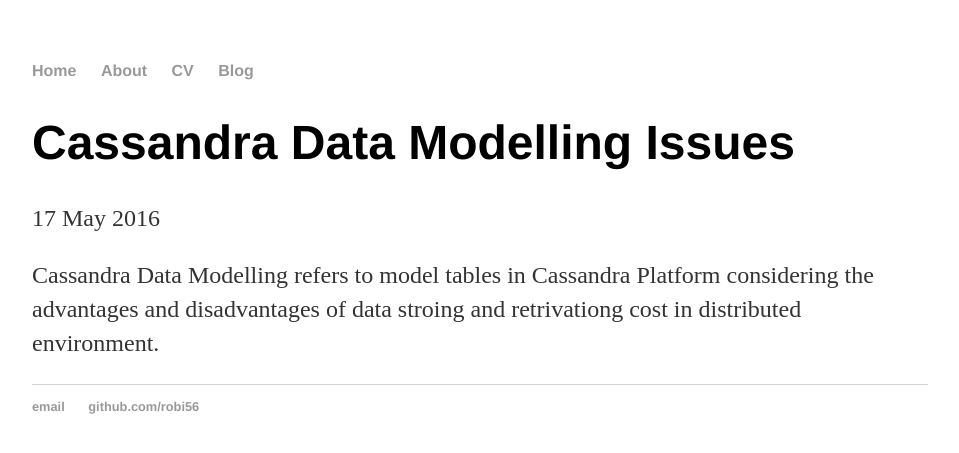
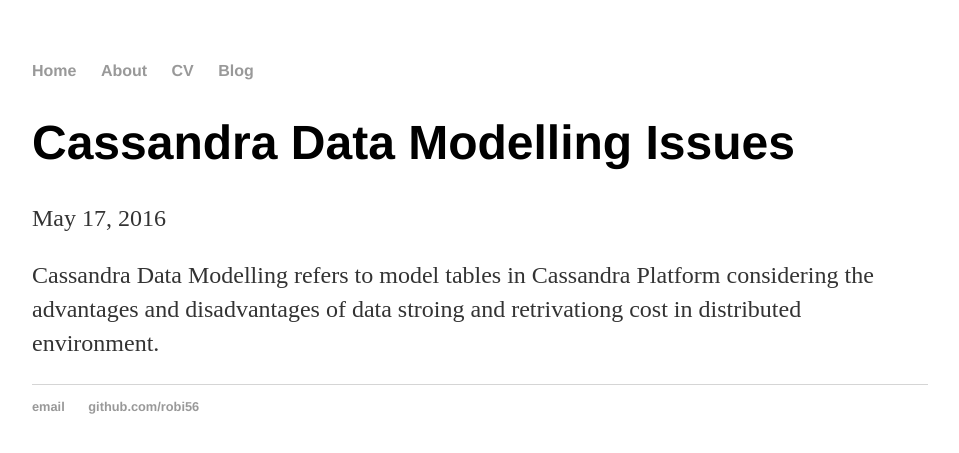
Before and after one commit to robi56/robi56.github.io, a Jekyll site: the page built from _posts/2016-05-17-Cassandra-Data-Modelling-Issues.md, in a window 1280 px wide. Shown: the top 453 px of the page, without its empty margins (160-1119 px from the left). Built offline with Jekyll 4.4.1, drawn with Linux system fonts in a browser that asks for light colours.

Commit message:
new layout

```diff
--- a/_layouts/post.html
+++ b/_layouts/post.html
@@ -1,9 +1,38 @@
 ---
 layout: default
 ---
-<h1>{{ page.title }}</h1>
-<p class="meta">{{ page.date | date_to_string }}</p>
+<div class="post">
 
-<div class="post">
+  <header class="post-header">
+    <h1>{{ page.title }}</h1>
+    <p class="meta">{{ page.date | date: "%b %-d, %Y" }}{% if page.author %} • {{ page.author }}{% endif %}{% if page.meta %} • {{ page.meta }}{% endif %}</p>
+  </header>
+
+  <article class="post-content">
   {{ content }}
+  </article>
+
+  <!-- mathjax -->
+  {% if page.mathjax %}
+  <script type="text/javascript" src="//cdn.mathjax.org/mathjax/latest/MathJax.js?config=TeX-AMS-MML_HTMLorMML"></script>
+  {% endif %}
+
+  <!-- disqus comments -->
+ {% if page.comments %}
+ <div id="disqus_thread"></div>
+  <script type="text/javascript">
+      /* * * CONFIGURATION VARIABLES: EDIT BEFORE PASTING INTO YOUR WEBPAGE * * */
+      var disqus_shortname = 'karpathyblog'; // required: replace example with your forum shortname
+
+      /* * * DON'T EDIT BELOW THIS LINE * * */
+      (function() {
+          var dsq = document.createElement('script'); dsq.type = 'text/javascript'; dsq.async = true;
+          dsq.src = '//' + disqus_shortname + '.disqus.com/embed.js';
+          (document.getElementsByTagName('head')[0] || document.getElementsByTagName('body')[0]).appendChild(dsq);
+      })();
+  </script>
+  <noscript>Please enable JavaScript to view the <a href="http://disqus.com/?ref_noscript">comments powered by Disqus.</a></noscript>
+  <a href="http://disqus.com" class="dsq-brlink">comments powered by <span class="logo-disqus">Disqus</span></a>
+  {% endif %}
+
 </div>
```
